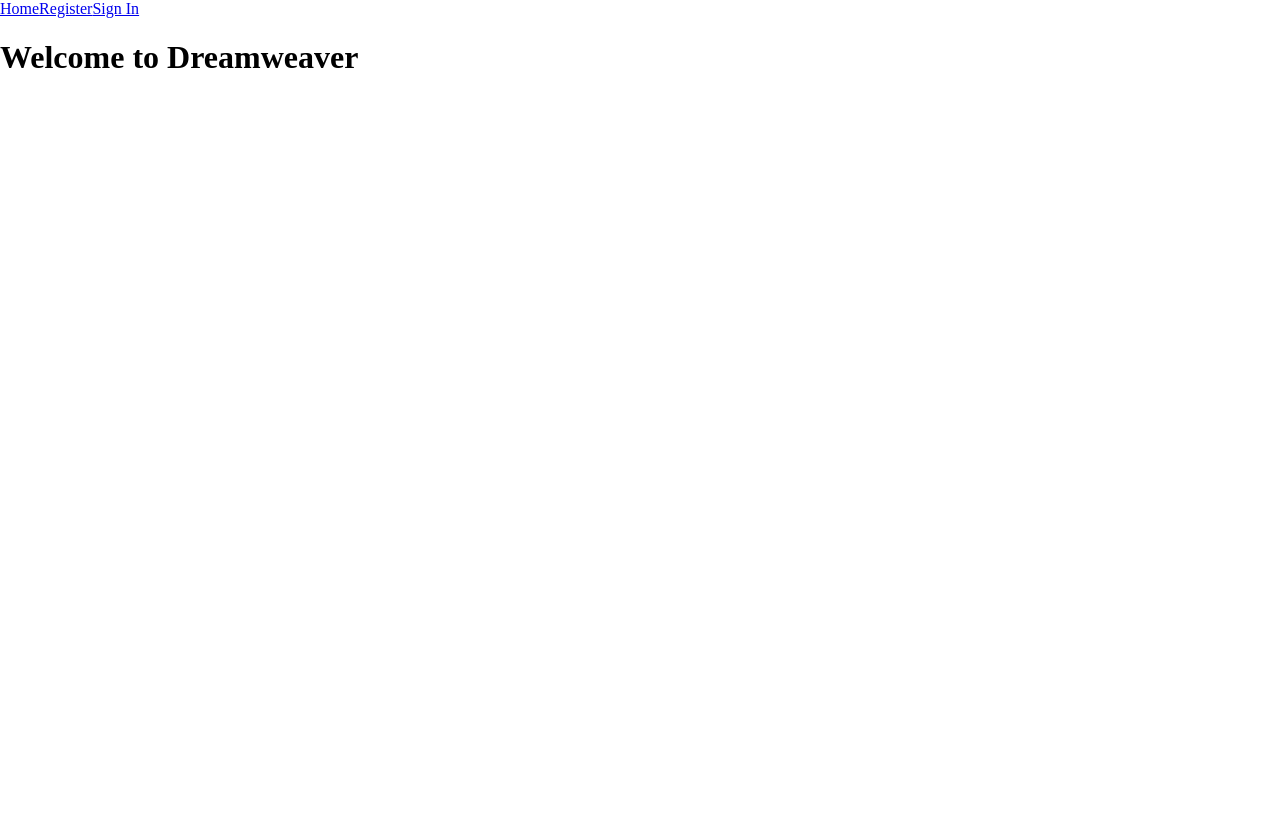
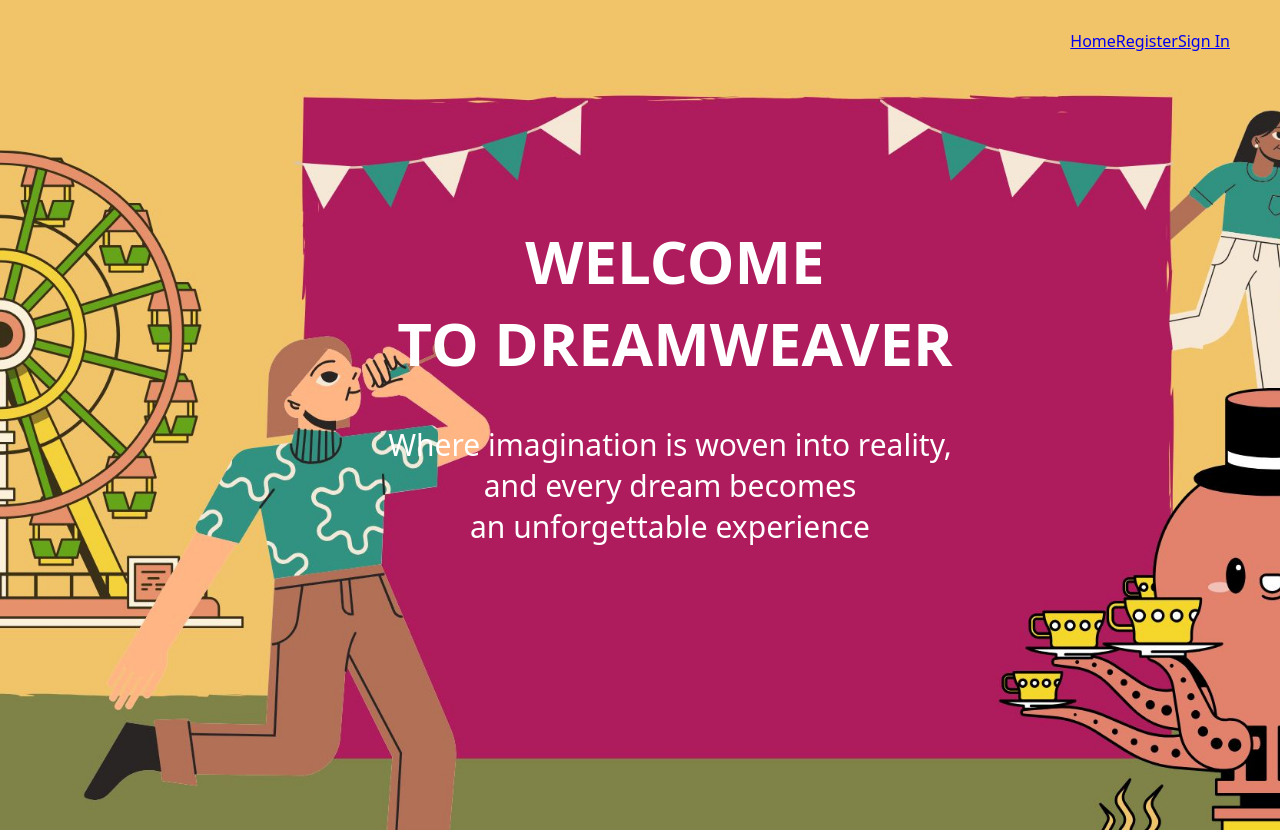
Before and after one commit to saraisa12/Dreamweaver-Frontend, a React (Vite) app: page / in a window 1280 px wide. Before the commit the page ends 800 px from the top, so only its background shows below. Built offline with nearby package versions, Linux system fonts and the light colour scheme.

Commit message:
Main Page

```diff
--- a/src/App.css
+++ b/src/App.css
@@ -1,4 +1,83 @@
 body {
   margin: 0;
-  box-sizing: border-box;
+  background-image: url("/Images/Background.jpg");
+  background-size: cover;
+  background-repeat: no-repeat;
+  font-family: "Akaya Kanadaka", system-ui;
+  height: 100vh;
 }
+.EventHeader h1 {
+  background-color: #f1c46a;
+  padding: 30px;
+  margin: 0px 50px 25px 50px;
+  margin-top: 80px;
+  text-align: center;
+  font-family: "Akaya Kanadaka", system-ui;
+  font-style: normal;
+  font-size: 60px;
+  color: #67182e;
+  border-radius: 7px;
+}
+
+.Months {
+  background-color: #b27057;
+  padding: 20px;
+  margin: 0px 15pc 50px 15pc;
+  border-radius: 7px;
+  text-align: center;
+}
+
+.MonthsName {
+  background-color: transparent;
+  margin: 0px 20px 0px 20px;
+  font-size: 35px;
+  text-align: center;
+  text-decoration: none;
+  display: inline-block;
+  border: none;
+  overflow: hidden;
+  color: white;
+  font-family: "Akaya Kanadaka", system-ui;
+}
+.MonthsName:hover {
+  color: #67182e;
+  font-size: 35px;
+}
+
+.navBar a {
+  text-decoration: none;
+  color: white;
+}
+
+ul {
+  list-style-type: none;
+  float: left;
+  margin: 10px;
+  padding: 0;
+}
+li {
+  display: inline;
+  padding-right: 20px;
+}
+
+.Greeting h1 {
+  text-transform: uppercase;
+  color: white;
+  padding-left: 70px;
+  text-align: center;
+  padding-top: 8pc;
+  font-size: 60px;
+}
+
+.Greeting p {
+  font-size: 30px;
+  color: white;
+  text-align: center;
+  padding-left: 60px;
+}
+
+.NavLinks {
+  text-align: right;
+  margin: 30px;
+  padding-right: 20px;
+}
--- a/src/components/ListEvents.jsx
+++ b/src/components/ListEvents.jsx
@@ -35,7 +35,15 @@
 
   return (
     <div>
-      <h1>Event List</h1>
+      <div className="EventHeader">
+        <h1>Event</h1>
+      </div>
+      <div className="Months">
+        <button className="MonthsName">October</button>
+        <button className="MonthsName">November</button>
+        <button className="MonthsName">December</button>
+        <button className="MonthsName">January</button>
+      </div>
       {error && <p>Error: {error}</p>}
       {events.length > 0 ? (
         events.map((event) => (
@@ -46,7 +54,7 @@
           />
         ))
       ) : (
-        <p>No events found.</p>
+        <p>No Events Found.</p>
       )}
     </div>
   )
--- a/src/components/Nav.jsx
+++ b/src/components/Nav.jsx
@@ -1,9 +1,9 @@
-import { NavLink } from 'react-router-dom'
+import { NavLink } from "react-router-dom"
 
 const Nav = ({ user, handleLogOut }) => {
   // Check if user is logged in
   const userOptions = user ? (
-    <nav>
+    <nav className="NavLinks">
       <NavLink to="/" onClick={handleLogOut} activeClassName="active-link">
         Sign Out
       </NavLink>
@@ -14,7 +14,7 @@
     </nav>
   ) : (
     // Options for users who are not logged in
-    <nav>
+    <nav className="NavLinks">
       <NavLink to="/" activeClassName="active-link" exact>
         Home
       </NavLink>
--- a/src/pages/Home.jsx
+++ b/src/pages/Home.jsx
@@ -1,9 +1,16 @@
-import React from 'react'
+import React from "react"
 
 const Home = () => {
   return (
-    <div>
-      <h1>Welcome to Dreamweaver</h1>
+    <div className="Greeting">
+      <h1>
+        Welcome <br /> to DreamWeaver
+      </h1>
+      <p>
+        Where imagination is woven into reality,
+        <br /> and every dream becomes
+        <br /> an unforgettable experience
+      </p>
     </div>
   )
 }
```
Also changed, not shown: Images/Background.jpg (added).
